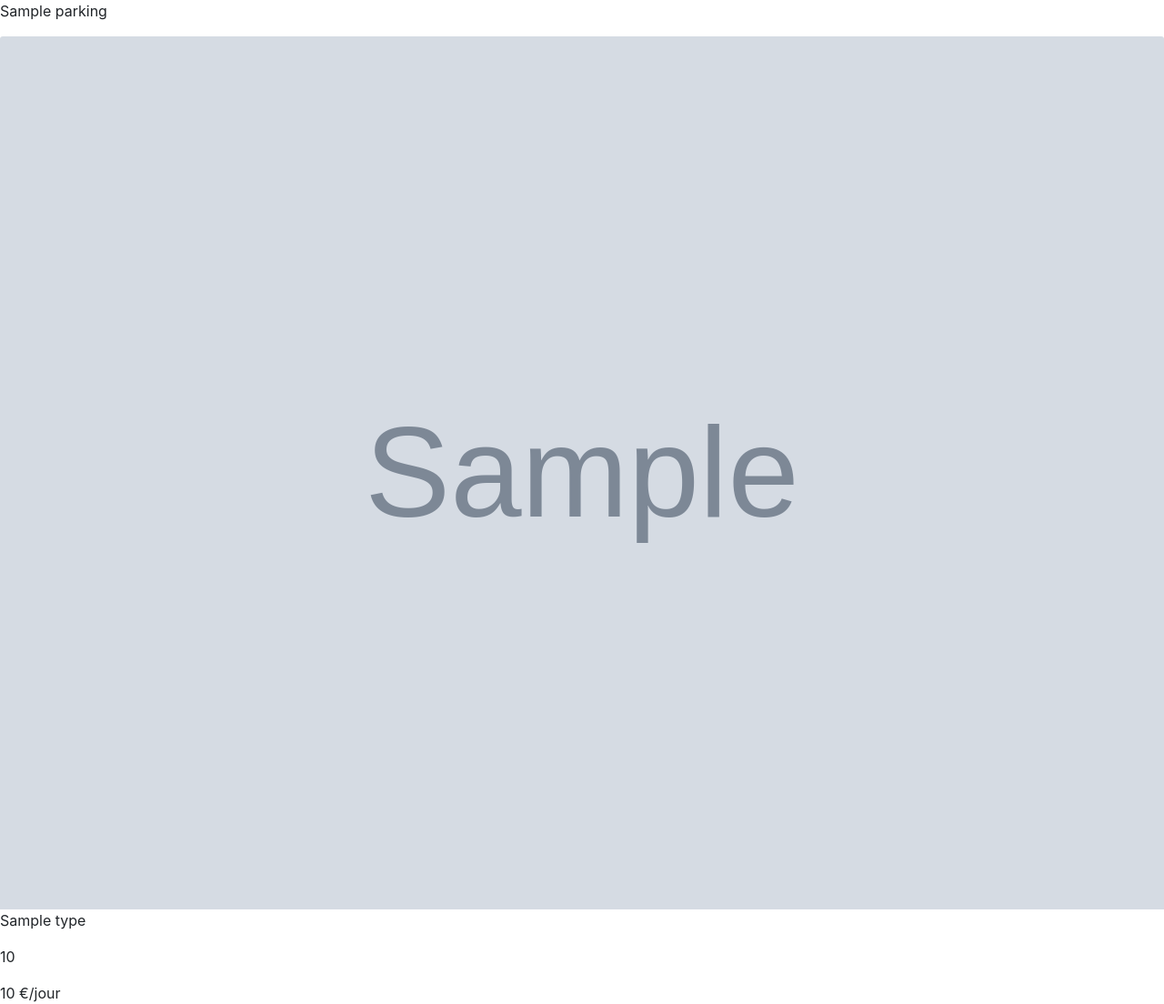
After one commit to Aletemir/place2park, a Symfony app: template templates/parking/show.html.twig in a window 1280 px wide. The commit adds this page. Shown: the whole page at 91% size. Run offline with Twig, Linux system fonts and the light colour scheme; the template is opened without the code that fills it: most values are stand-ins (such as "Sample title", 1, 10 or a date in 2020); grey boxes marked "Sample" are stand-in pictures; some libraries are stand-ins or nearby versions.

Commit message:
parking in progress

```diff
--- a/templates/Default/homepage.html.twig
+++ b/templates/Default/homepage.html.twig
@@ -42,7 +42,7 @@
                 {% if app.user %}
                 <a href="{{ path('new_parking') }}" class="homepage_button_deposit btn btn-secondary">DEPOSER UNE ANNONCE</a>
                 {% else %}
-                <a href="{{ path('show_parks') }}" class="homepage_button_deposit btn btn-secondary">DEPOSER UNE ANNONCE</a>
+                <a href="{{ path('show_parks_by_price') }}" class="homepage_button_deposit btn btn-secondary">DEPOSER UNE ANNONCE</a>
                 {% endif %}
 
             </div>
--- a/templates/base.html.twig
+++ b/templates/base.html.twig
@@ -4,10 +4,8 @@
 <head>
     <meta charset="UTF-8">
     <title>{% block title %}Place 2 Park {% endblock %}</title>
-    {% block stylesheets %}
-        <link rel="stylesheet" href="../node_modules/bootstrap/dist/css/bootstrap.min.css">
-        {{ encore_entry_link_tags('app') }}
-    {% endblock %}
+    <link rel="stylesheet" href="../node_modules/bootstrap/dist/css/bootstrap.min.css">
+    {% block stylesheets %}{{ encore_entry_link_tags('app') }}{% endblock %}
 </head>
 
 <body>
--- a/templates/parking/card.html.twig
+++ b/templates/parking/card.html.twig
@@ -11,7 +11,7 @@
             {#<div class="parking_created-at">{{ parking.createdAt }}</div>#}
         </div>
         {% if app.user %}
-            <a href="{{ path('show_park')}}" class="btn btn-primary">VOIR PLUS</a>
+            <a href="{{ path('show_park', { 'id' : parking.id }) }}" class="btn btn-primary">VOIR PLUS</a>
         {% else %}
             <a href="{{ path('app_login') }}" class="btn btn-primary">VOIR PLUS</a>
         {% endif %}
--- /dev/null
+++ b/templates/parking/show.html.twig
@@ -0,0 +1,15 @@
+{% extends "base.html.twig" %}
+
+{% block title %}Place2Park | Annonce{% endblock %}
+
+{% block body %}
+
+    <p>{{ parking.title }}</p>
+    <img src="{{ asset('uploads/' ~ parking.picture) }}" class="card-img-top" style="height: 50%">
+    <p>{{ parking.type.label }}</p>
+    <p>{{ parking.price }}</p>
+    <div class="parking_price">{{ parking.price }} €/jour</div>
+
+
+
+{% endblock %}
--- a/webpack.config.js
+++ b/webpack.config.js
@@ -4,9 +4,9 @@ Encore
     // directory where compiled assets will be stored
     .setOutputPath('public/build/')
     // public path used by the web server to access the output path
-    .setPublicPath('/place2park/public/build/')
+    .setPublicPath('/public/build')
     // only needed for CDN's or sub-directory deploy
-    .setManifestKeyPrefix('public/build/')
+    //.setManifestKeyPrefix('public/build/')
 
     /*
      * ENTRY CONFIG
```
Also changed, not shown: src/Controller/ParkingController.php (+6 -4 lines), src/Repository/DisponibilityRepository.php (+0 -12 lines), src/Repository/ParkingRepository.php (+16 -6 lines), templates/parking/parking.html.twig (deleted, +0 -9 lines).
